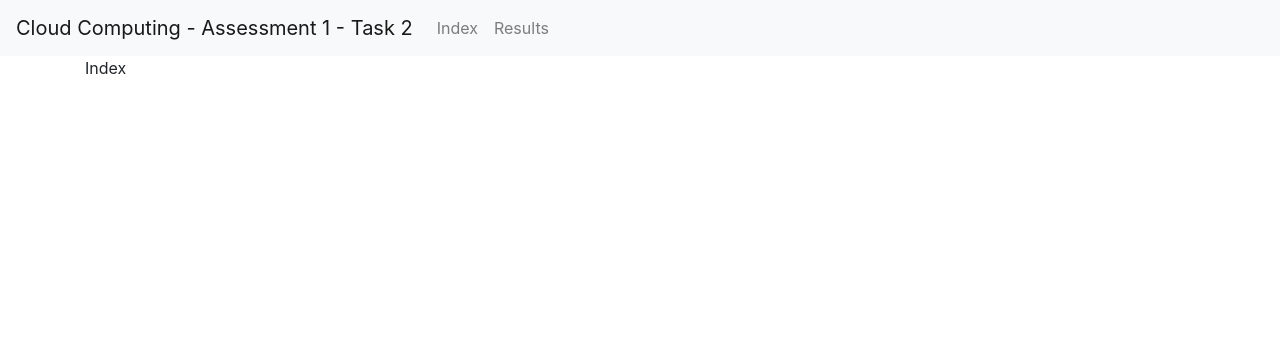
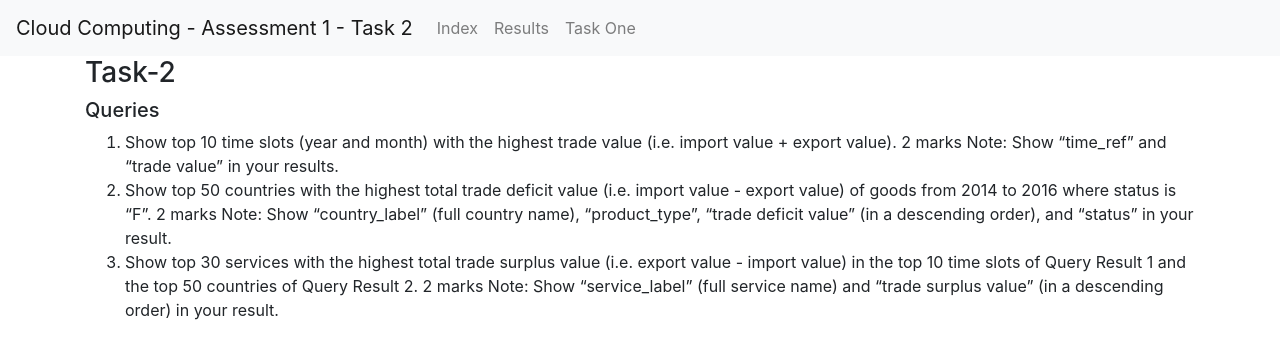
Before and after one commit to Thomas-Elder/py.cc-ass1-bigquery, a Flask app: page / in a window 1280 px wide. Shown: the top 359 px of the page. Run offline with Flask 2, Linux system fonts and the light colour scheme; some libraries are stand-ins or nearby versions.

Commit message:
Add link to other task in nav, and add task details to index.

```diff
--- a/templates/base.html
+++ b/templates/base.html
@@ -24,6 +24,7 @@
         <div class="navbar-nav">
           <a class="nav-item nav-link" href="{{ url_for('index')}}">Index</a>
           <a class="nav-item nav-link" href="{{ url_for('results')}}">Results</a>
+          <a class="nav-item nav-link" href="https://cc-ass1-317800.ts.r.appspot.com">Task One</a>
         </div>
       </div>
     </nav>
--- a/templates/index.html
+++ b/templates/index.html
@@ -2,6 +2,26 @@
 
 {% block content %}
 <div class="container">
-    Index
+    <h3>Task-2</h3>
+    <h5>Queries</h5>
+    <ol>
+        <li>
+            Show top 10 time slots (year and month) with the highest trade value (i.e. import value + export
+            value). 2 marks
+            Note: Show “time_ref” and “trade value” in your results.
+        </li>
+        <li>
+            Show top 50 countries with the highest total trade deficit value (i.e. import value - export value) of
+            goods from 2014 to 2016 where status is “F”. 2 marks
+            Note: Show “country_label” (full country name), “product_type”, “trade deficit value” (in a
+            descending order), and “status” in your result.
+        </li>
+        <li>
+            Show top 30 services with the highest total trade surplus value (i.e. export value - import value) in the
+            top 10 time slots of Query Result 1 and the top 50 countries of Query Result 2. 2 marks
+            Note: Show “service_label” (full service name) and “trade surplus value” (in a descending order) in your
+            result.
+        </li>
+    </ol>
 </div>
 {% endblock %}
```
